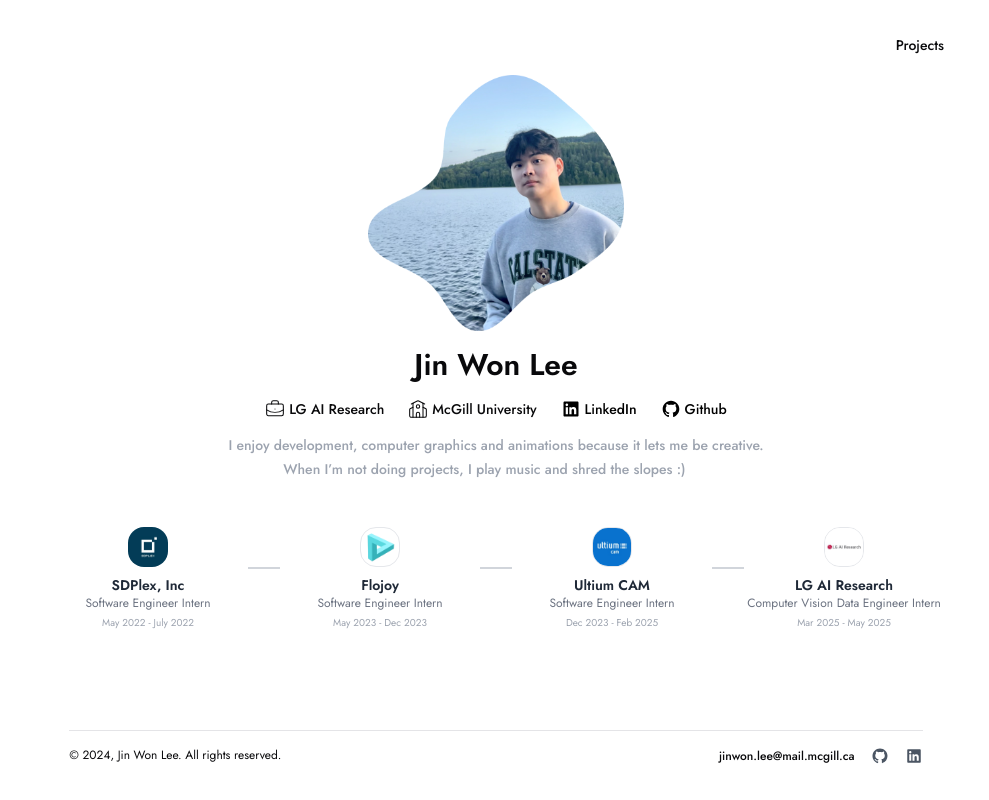
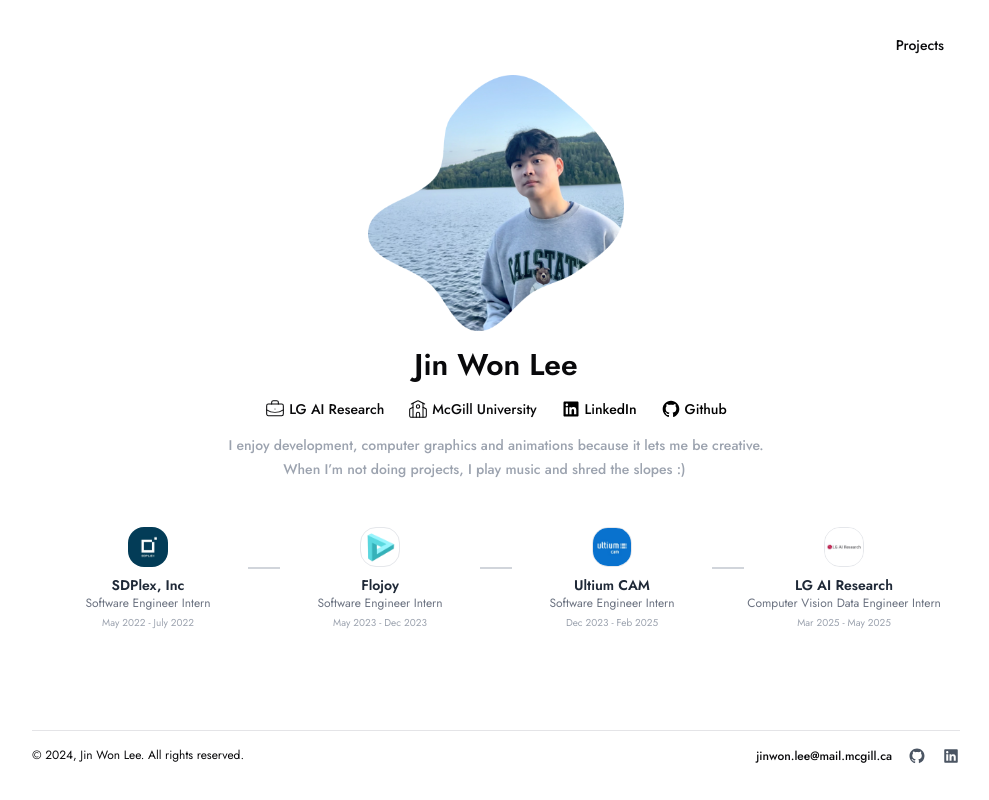
Before and after one commit to jinleevv/jinleevv.dev, a React (Vite) app: page / in a window 1280 px wide. Shown: the whole page, without its empty margins (144-1133 px from the left). Built offline with nearby package versions, Linux system fonts and the light colour scheme; a web font is replaced by a local one.

Commit message:
Update code

```diff
--- a/src/features/Footer.tsx
+++ b/src/features/Footer.tsx
@@ -1,9 +1,15 @@
 import { RiGithubFill, RiLinkedinBoxFill } from "react-icons/ri";
+import { useLocation } from "react-router-dom";
 
 export default function Footer() {
+  const { pathname } = useLocation();
+  const bottomPadding = pathname === "/" ? "" : "pb-16";
+
   return (
-    <div className="flex w-full h-fit justify-center text-xs pt-16 pb-2">
-      <footer className="flex w-2/3 justify-between border-t pt-4">
+    <div
+      className={`flex w-full h-fit justify-center text-xs pt-16 pb-2 px-44 ${bottomPadding}`}
+    >
+      <footer className="flex w-full justify-between border-t pt-4">
         <div className="mb-2 md:mb-0">
           © {new Date().getFullYear()}, Jin Won Lee. All rights reserved.
         </div>
--- a/src/pages/Projects.tsx
+++ b/src/pages/Projects.tsx
@@ -92,6 +92,7 @@ export default function Projects() {
           </div>
         ))}
       </motion.div>
+
       <Footer />
     </section>
   );
```
